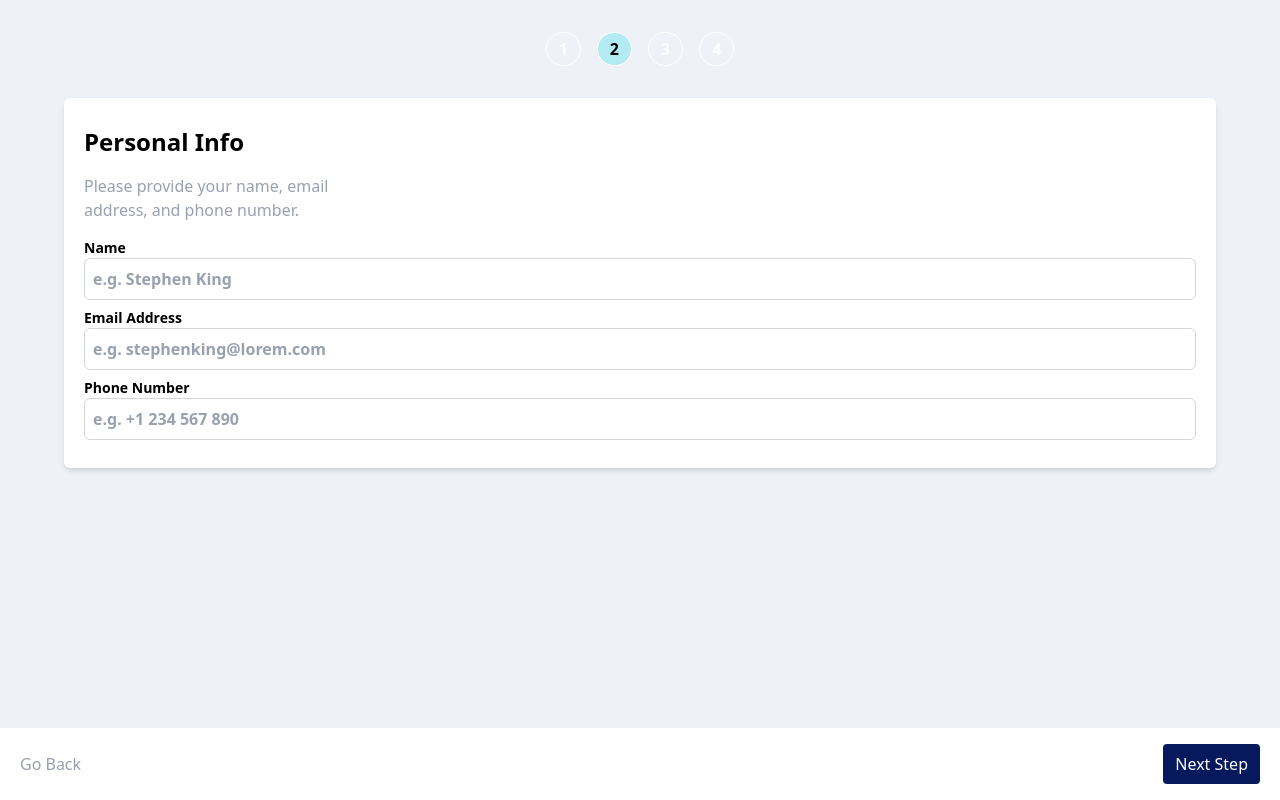
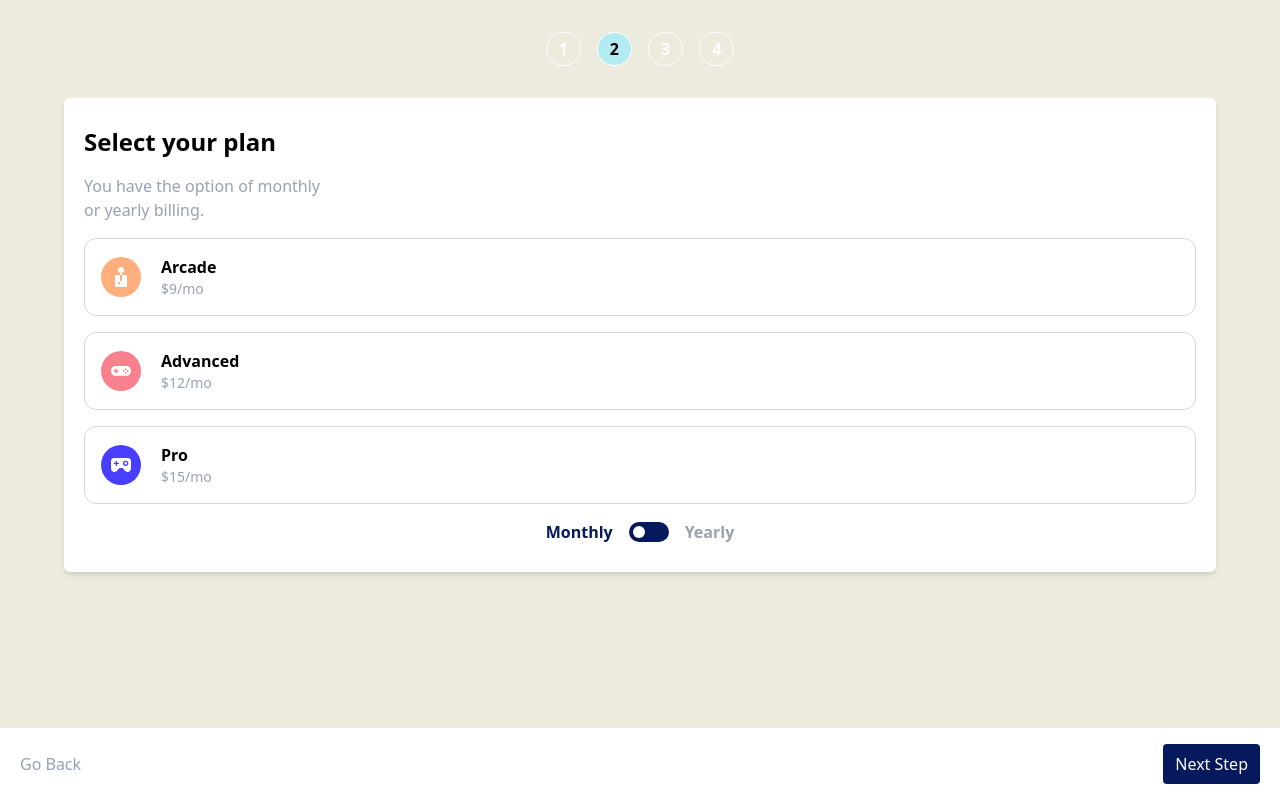
Before and after one commit to Rezzzero/multi-step-form, a React (Vite) app: page / in a window 1280 px wide. Both pictures are taken after a click on the button "Next Step". Built offline with nearby package versions, Linux system fonts and the light colour scheme.

Commit message:
add separate folder for steps,plan card component and select plan step

```diff
--- a/src/App.tsx
+++ b/src/App.tsx
@@ -1,4 +1,6 @@
 import { useState } from "react";
+import { PersonalInfoForm } from "./components/step/PersonalInfoForm";
+import { SelectPlan } from "./components/step/select-plan/SelectPlan";
 
 function App() {
   const [currentStep, setCurrentStep] = useState(1);
@@ -19,44 +21,8 @@ function App() {
           );
         })}
       </div>
-      <div className="flex flex-col gap-4 bg-white w-[90%] rounded-md py-7 px-5 shadow-md mb-auto">
-        <h1 className="font-bold text-2xl">Personal Info</h1>
-        <p className="text-gray-400 max-w-[250px]">
-          Please provide your name, email address, and phone number.
-        </p>
-        <form className="flex flex-col font-semibold">
-          <label htmlFor="name" className="text-sm">
-            Name
-          </label>
-          <input
-            type="text"
-            name="name"
-            id="name"
-            placeholder="e.g. Stephen King"
-            className="border-1 border-gray-300 rounded-md p-2 placeholder-gray-400 mb-2"
-          />
-          <label htmlFor="email" className="text-sm">
-            Email Address
-          </label>
-          <input
-            type="email"
-            name="email"
-            id="email"
-            placeholder="e.g. stephenking@lorem.com"
-            className="border-1 border-gray-300 rounded-md p-2 placeholder-gray-400 mb-2"
-          />
-          <label htmlFor="phone" className="text-sm">
-            Phone Number
-          </label>
-          <input
-            type="text"
-            name="phone"
-            id="phone"
-            placeholder="e.g. +1 234 567 890"
-            className="border-1 border-gray-300 rounded-md p-2 placeholder-gray-400"
-          />
-        </form>
-      </div>
+      {currentStep === 1 && <PersonalInfoForm />}
+      {currentStep === 2 && <SelectPlan />}
       <div
         className={`flex bg-white w-full h-[72px] py-4 px-5 ${
           currentStep > 1 ? "justify-between" : "justify-end"
--- /dev/null
+++ b/src/components/card/PlanCard.tsx
@@ -0,0 +1,47 @@
+import ProIcon from "../../assets/images/icon-pro.svg";
+import ArcadeIcon from "../../assets/images/icon-arcade.svg";
+import AdvancedIcon from "../../assets/images/icon-advanced.svg";
+
+const name = {
+  arcade: "Arcade",
+  advanced: "Advanced",
+  pro: "Pro",
+} as {
+  [key: string]: string;
+};
+
+const icons = {
+  arcade: ArcadeIcon,
+  advanced: AdvancedIcon,
+  pro: ProIcon,
+} as {
+  [key: string]: string;
+};
+
+const cost = {
+  arcade: 9,
+  advanced: 12,
+  pro: 15,
+} as {
+  [key: string]: number;
+};
+
+export const PlanCard = ({
+  plan,
+  isMonthly,
+}: {
+  plan: string;
+  isMonthly: boolean;
+}) => {
+  return (
+    <div className="flex gap-5 border-1 border-gray-300 rounded-xl p-4">
+      <img src={icons[plan]} alt="icon" />
+      <div>
+        <h1 className="font-bold">{name[plan]}</h1>
+        <p className="text-gray-400 text-sm">
+          {isMonthly ? `$${cost[plan]}/mo` : `$${cost[plan]}/yr`}
+        </p>
+      </div>
+    </div>
+  );
+};
--- /dev/null
+++ b/src/components/step/PersonalInfoForm.tsx
@@ -0,0 +1,44 @@
+export const PersonalInfoForm = () => {
+  return (
+    <>
+      <div className="flex flex-col gap-4 bg-white w-[90%] rounded-md py-7 px-5 shadow-md mb-auto">
+        <h1 className="font-bold text-2xl">Personal Info</h1>
+        <p className="text-gray-400 max-w-[250px]">
+          Please provide your name, email address, and phone number.
+        </p>
+        <form className="flex flex-col font-semibold">
+          <label htmlFor="name" className="text-sm">
+            Name
+          </label>
+          <input
+            type="text"
+            name="name"
+            id="name"
+            placeholder="e.g. Stephen King"
+            className="border-1 border-gray-300 rounded-md p-2 placeholder-gray-400 mb-2"
+          />
+          <label htmlFor="email" className="text-sm">
+            Email Address
+          </label>
+          <input
+            type="email"
+            name="email"
+            id="email"
+            placeholder="e.g. stephenking@lorem.com"
+            className="border-1 border-gray-300 rounded-md p-2 placeholder-gray-400 mb-2"
+          />
+          <label htmlFor="phone" className="text-sm">
+            Phone Number
+          </label>
+          <input
+            type="text"
+            name="phone"
+            id="phone"
+            placeholder="e.g. +1 234 567 890"
+            className="border-1 border-gray-300 rounded-md p-2 placeholder-gray-400"
+          />
+        </form>
+      </div>
+    </>
+  );
+};
--- /dev/null
+++ b/src/components/step/select-plan/SelectPlan.module.css
@@ -0,0 +1,28 @@
+.toggleBtn {
+  background-color: #06195c;
+  border-radius: 99px;
+  width: 40px;
+  height: 20px;
+  transition: background-color 0.1s ease;
+  cursor: pointer;
+  position: relative;
+}
+
+.thumb {
+  height: 12px;
+  width: 12px;
+  background-color: white;
+  border-radius: 50px;
+  position: absolute;
+  top: 2px;
+  bottom: 2px;
+  margin: auto 4px;
+}
+
+.toggleBtn.toggled {
+  background-color: #06195c;
+}
+
+.toggleBtn.toggled .thumb {
+  left: calc(40px - 20px);
+}
--- /dev/null
+++ b/src/components/step/select-plan/SelectPlan.tsx
@@ -0,0 +1,36 @@
+import { useState } from "react";
+import { PlanCard } from "../../card/PlanCard";
+import styles from "./SelectPlan.module.css";
+
+export const SelectPlan = () => {
+  const [toggled, setToggled] = useState(false);
+  return (
+    <>
+      <div className="flex flex-col gap-4 bg-white w-[90%] rounded-md py-7 px-5 shadow-md mb-auto">
+        <h1 className="font-bold text-2xl">Select your plan</h1>
+        <p className="text-gray-400 max-w-[250px]">
+          You have the option of monthly or yearly billing.
+        </p>
+        <PlanCard plan="arcade" isMonthly={true} />
+        <PlanCard plan="advanced" isMonthly={true} />
+        <PlanCard plan="pro" isMonthly={true} />
+        <div className="flex items-center justify-center gap-4 font-semibold">
+          <p className={`${!toggled ? "text-[#06195c]" : "text-gray-400"}`}>
+            Monthly
+          </p>
+          <button
+            onClick={() => {
+              setToggled(!toggled);
+            }}
+            className={`${styles.toggleBtn} ${toggled ? styles.toggled : ""}`}
+          >
+            <div className={styles.thumb}></div>
+          </button>
+          <p className={`${toggled ? "text-[#06195c]" : "text-gray-400"}`}>
+            Yearly
+          </p>
+        </div>
+      </div>
+    </>
+  );
+};
--- a/src/index.css
+++ b/src/index.css
@@ -1,7 +1,7 @@
 @import "tailwindcss";
 
 body {
-  background-color: #eef1f8;
+  background-color: #edeade;
 }
 
 @media (max-width: 640px) {
```
